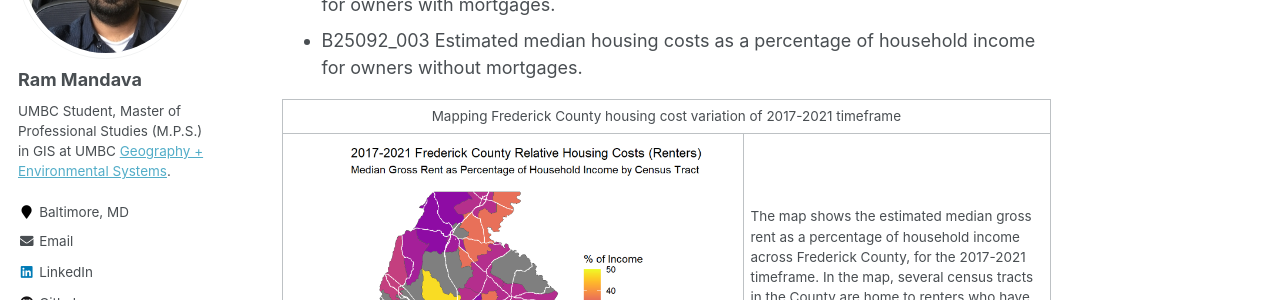
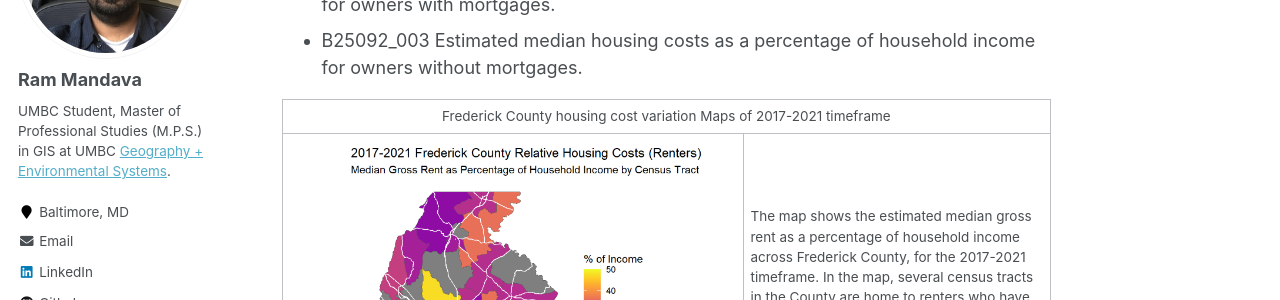
Before and after one commit to mandavaram/mandavaram.github.io, a Jekyll site: the page built from _portfolio/portfolio-1.md, in a window 1280 px wide and 900 px high, scrolled down 1441 px. Shown: the part 152-452 px from the top of the window. Built offline with Jekyll 4.4.1, drawn with Linux system fonts in a browser that asks for light colours.

Commit message:
Update portfolio-1.md

```diff
--- a/_portfolio/portfolio-1.md
+++ b/_portfolio/portfolio-1.md
@@ -42,7 +42,7 @@
 
 <table>
       <tr>
-          <td colspan='2' align='center'>Mapping Frederick County housing cost variation of 2017-2021 timeframe</td>
+          <td colspan='2' align='center'>Frederick County housing cost variation Maps of 2017-2021 timeframe</td>
       </tr>
        <tr>
           <td width='60%'><img src='/images/2017-2021 Frederick County Relative Housing Costs (Renters).png'> </td>
```
